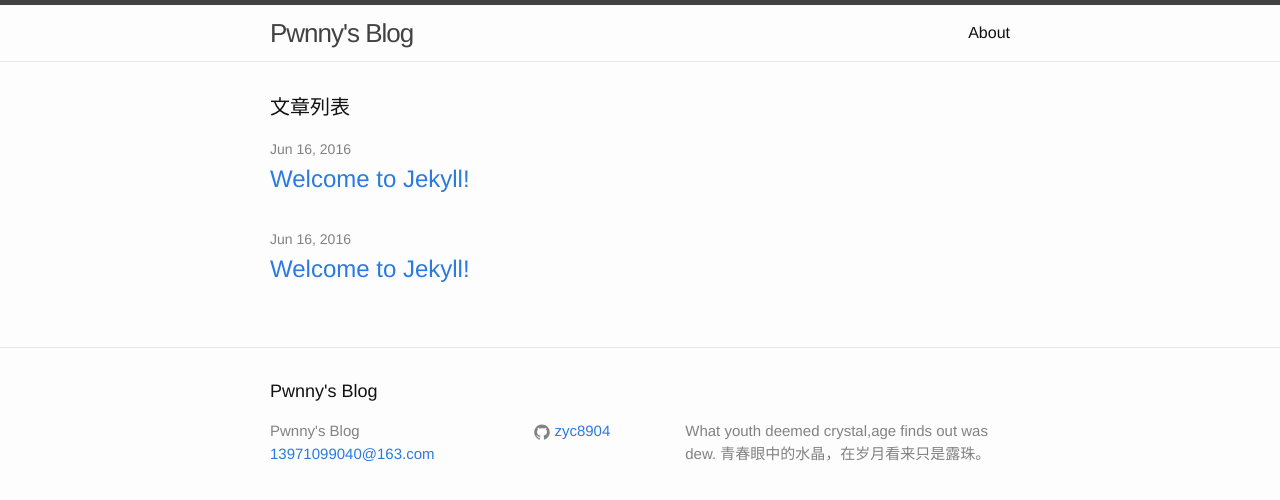
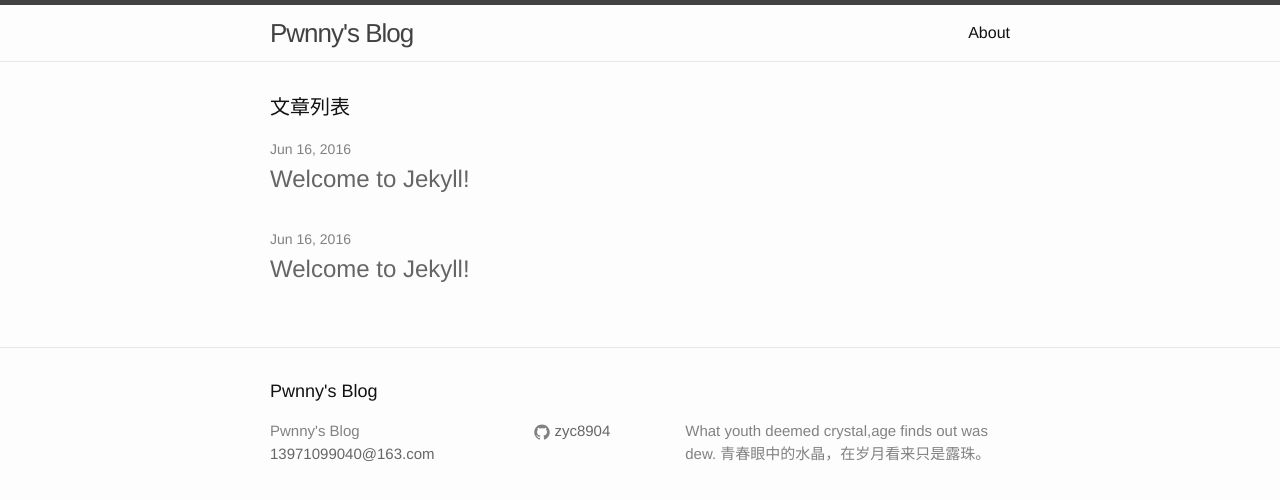
Before and after one commit to zyc8904/zyc8904.github.io, a Jekyll site: the page built from index.html, in a window 1280 px wide. Shown: the top 500 px of the page. Built offline with Jekyll 4.4.1, drawn with Linux system fonts in a browser that asks for light colours.

Commit message:
改变默认字体和超链接颜色

```diff
--- a/css/main.scss
+++ b/css/main.scss
@@ -6,7 +6,7 @@
 
 
 // Our variables
-$base-font-family: "Helvetica Neue", Helvetica, Arial, sans-serif;
+$base-font-family: "Microsoft YaHei", "Helvetica Neue", Helvetica, Arial, sans-serif;
 $base-font-size:   16px;
 $base-font-weight: 400;
 $small-font-size:  $base-font-size * 0.875;
@@ -16,7 +16,7 @@ $spacing-unit:     30px;
 
 $text-color:       #111;
 $background-color: #fdfdfd;
-$brand-color:      #2a7ae2;
+$brand-color:      rgba(0,0,0,0.6);
 
 $grey-color:       #828282;
 $grey-color-light: lighten($grey-color, 40%);
--- a/index.html
+++ b/index.html
@@ -9,8 +9,10 @@ layout: default
   <ul class="post-list">
     {% for post in site.posts %}
       <li>
+        <!--显示时间-->
         <span class="post-meta">{{ post.date | date: "%b %-d, %Y" }}</span>
 
+        <!--文章标题-->
         <h2>
           <a class="post-link" href="{{ post.url | prepend: site.baseurl }}">{{ post.title }}</a>
         </h2>
```
